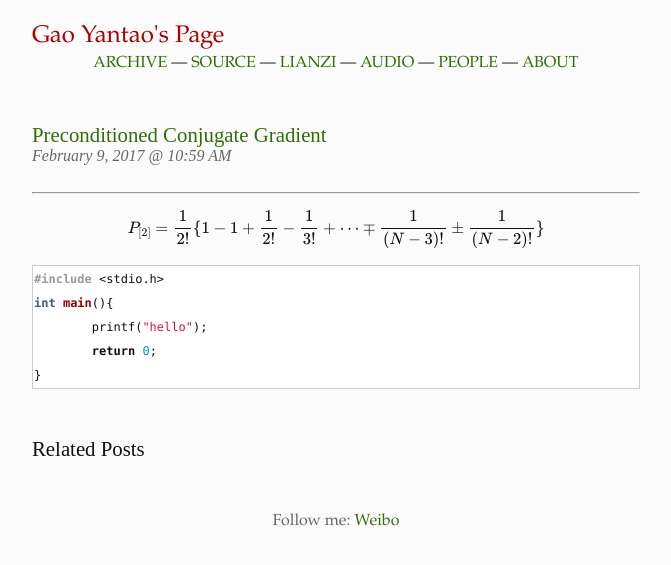
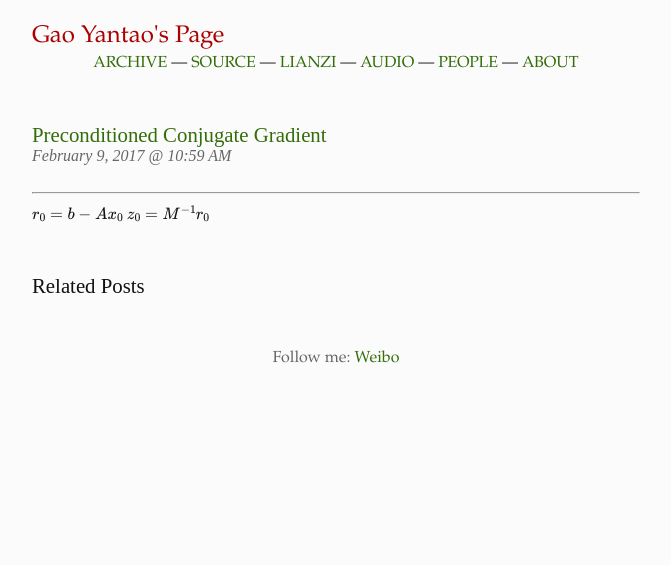
Before and after one commit to here1009/here1009.github.io, a Jekyll site: the page built from _posts/2017-02-09-preconditioned-conjugate-gradient.md, in a window 1280 px wide. Shown: the top 565 px of the page, without its empty margins (304-975 px from the left). Built offline with Jekyll 4.4.1, drawn with Linux system fonts in a browser that asks for light colours; Markdown is read by kramdown in place of the engine named in the settings; formulas are drawn with MathJax 3; comment, search, counter and statistics services are not loaded.

Commit message:
math test

````diff
--- a/_posts/2017-02-09-preconditioned-conjugate-gradient.md
+++ b/_posts/2017-02-09-preconditioned-conjugate-gradient.md
@@ -5,16 +5,8 @@ date: 2017-02-09 10:59
 ---
 
 ----------------
+<div>
+\( r_{0}=b-Ax_{0} \)
+\( z_{0}=M^{-1}r_0 \)
 
-$$
-P_{[2]}=\frac{1}{2!}\{1-1+\frac{1}{2!}-\frac{1}{3!}+\dots\mp\frac{1}{(N-3)!}\pm\frac{1}{(N-2)!}\}
-$$
-
-
-```c
-#include <stdio.h>
-int main(){
-	printf("hello");
-	return 0;
-}
-```
+</div>
````
